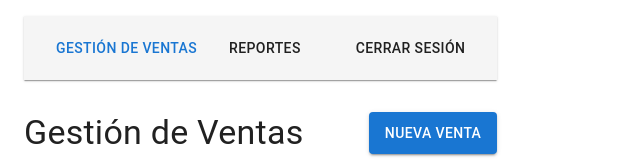
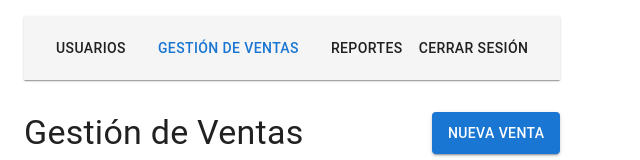
Before and after one commit to CorvoHyatt/Test2yPLUS-TerraEnergy, a React (Vite) app in the folder frontend/: page /sales in a window 1280 px wide. Shown: the top 160 px of the page, without its empty margins (0-640 px from the left). Built offline with nearby package versions, Linux system fonts and the light colour scheme; no server answers; sample sign-in values are in the browser's storage.

Commit message:
feat(navigation): agregar botón de navegación para usuarios

```diff
--- a/frontend/src/components/Navigation.tsx
+++ b/frontend/src/components/Navigation.tsx
@@ -9,6 +9,12 @@ export default function Navigation() {
     <AppBar position="static" color="default" elevation={1}>
       <Toolbar>
         <Box sx={{ flex: 1, display: "flex", gap: 2 }}>
+          <Button
+            color={location.pathname === "/users" ? "primary" : "inherit"}
+            onClick={() => navigate("/users")}
+          >
+            Usuarios
+          </Button>
           <Button
             color={location.pathname === "/sales" ? "primary" : "inherit"}
             onClick={() => navigate("/sales")}
```
